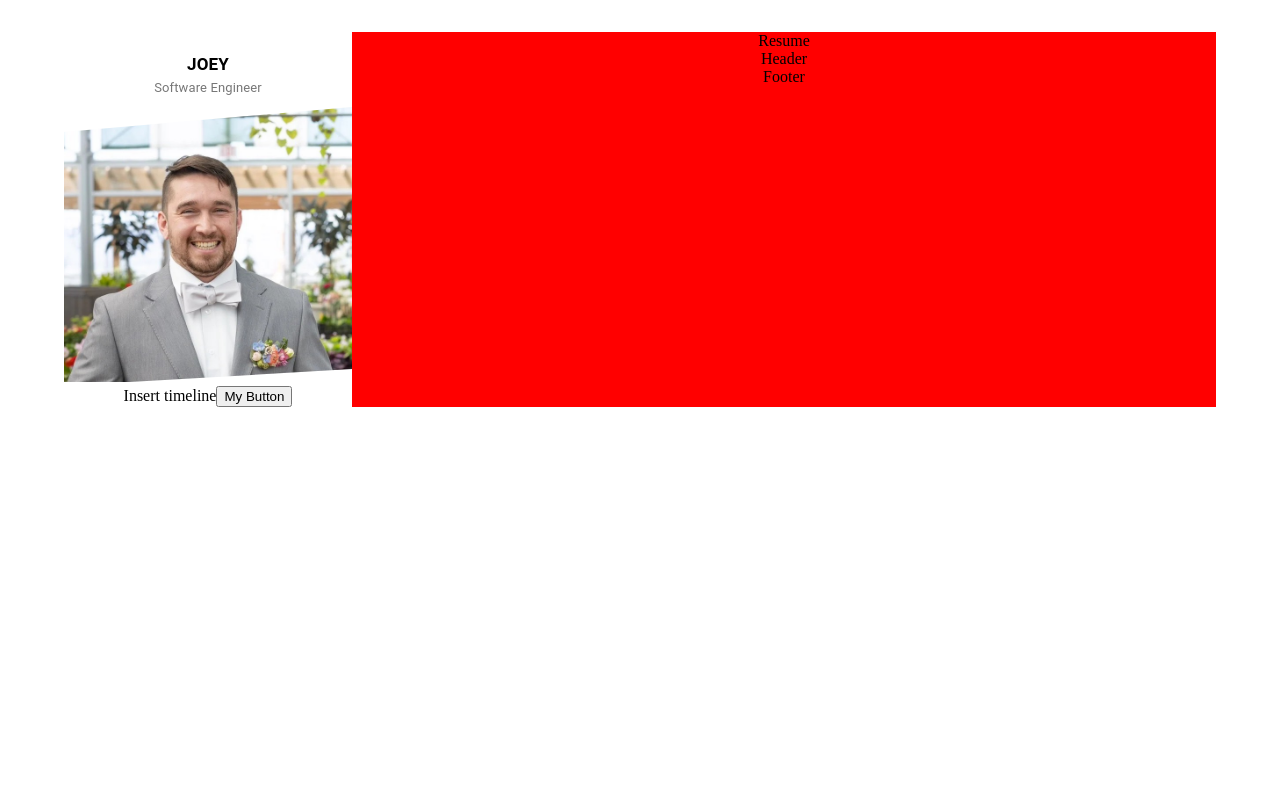
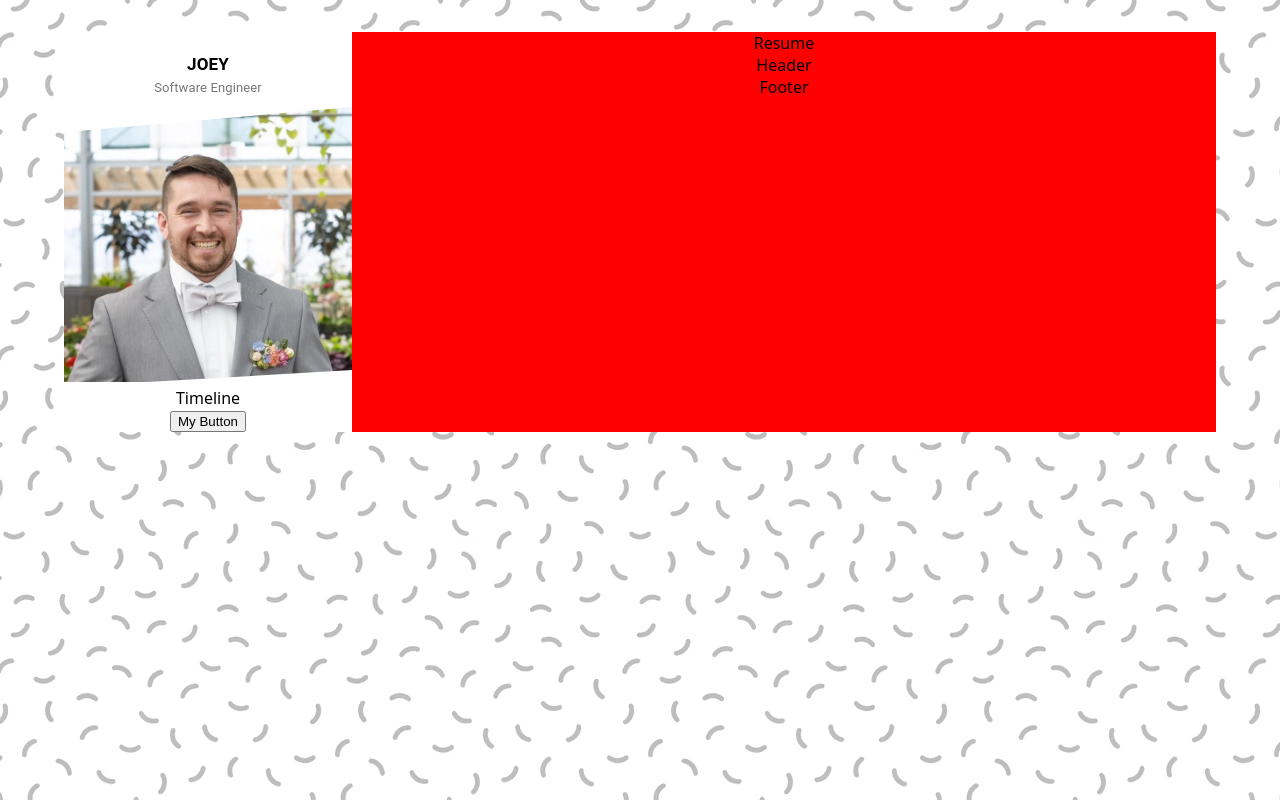
Before and after one commit to Orewagenki/resume-website, a React (Vite) app: page / in a window 1280 px wide. Built offline with nearby package versions, Linux system fonts and the light colour scheme.

Commit message:
Added background image and styled it. also created timeline component.

```diff
--- a/src/components/profile/Profile.tsx
+++ b/src/components/profile/Profile.tsx
@@ -1,6 +1,7 @@
 import { Typography } from "@mui/material";
 import "./profile.css";
 import profileImage from "../../assets/images/profile.webp";
+import Timeline from "../timeline/Timeline";
 
 const Profile = () => {
   return (
@@ -13,7 +14,7 @@ const Profile = () => {
         <img src={profileImage} alt="" />
       </figure>
       <div className="profile_information">
-        Insert timeline
+        <Timeline />
         <button>My Button</button>
       </div>
     </div>
--- /dev/null
+++ b/src/components/timeline/Timeline.tsx
@@ -0,0 +1,7 @@
+import React from "react";
+
+const Timeline = () => {
+  return <div>Timeline</div>;
+};
+
+export default Timeline;
--- a/src/index.css
+++ b/src/index.css
@@ -1,3 +1,18 @@
 * {
   margin: 0;
 }
+
+body {
+  font-family: system-ui, -apple-system, BlinkMacSystemFont, "Segoe UI", Roboto,
+    Oxygen, Ubuntu, Cantarell, "Open Sans", "Helvetica Neue", sans-serif;
+
+  -webkit-font-smoothing: antialiased;
+  -moz-osx-font-smoothing: grayscale;
+  background-color: #fafafa;
+  overflow: hidden;
+  background: url(./assets/images/background.webp);
+}
+
+code {
+  font-family: "Courier New", Courier, monospace;
+}
```
Also changed, not shown: src/assets/images/background.webp (added).
